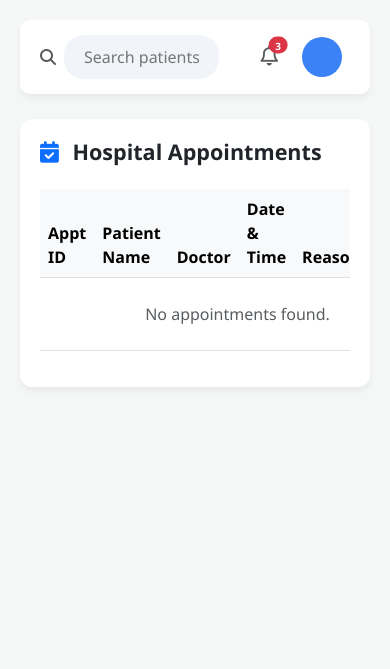
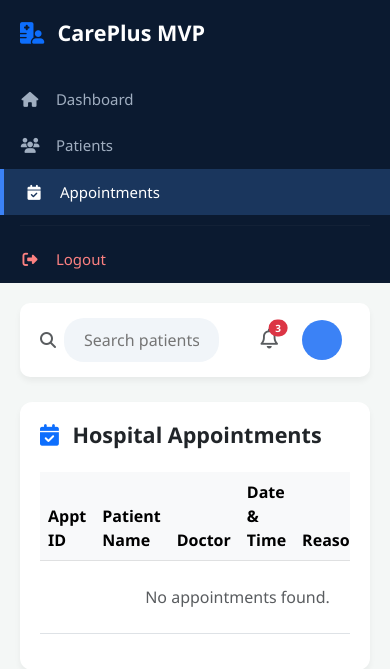
Before and after one commit to asieduhenry28-cmyk/HospitalSecurityMVP, a Flask app: template templates/view_appointments.html in a window 390 px wide. Shown: the top 669 px of the page. Run offline with Flask 3, Linux system fonts and the light colour scheme; the template is opened without the code that fills it, so the values that code supplies are empty; parts of the project's set-up code (start-up, migrations or seed data) failed here and were passed over.

Commit message:
Fixed sidebar disappearing bug on small screens

```diff
--- a/templates/audit_logs.html
+++ b/templates/audit_logs.html
@@ -14,7 +14,7 @@
         .sidebar a:hover, .sidebar a.active { background-color: #1a365d; color: white; border-left: 4px solid #3b82f6; }
         .sidebar i { margin-right: 12px; width: 20px; text-align: center; }
         .main-content { margin-left: 250px; padding: 20px; }
-        @media (max-width: 768px) { .sidebar { transform: translateX(-100%); } .main-content { margin-left: 0; } }
+        @media (max-width: 768px) { .sidebar { position: relative; width: 100%; min-height: auto; } .main-content { margin-left: 0; } }
         .top-navbar { background: white; padding: 15px 20px; border-radius: 10px; box-shadow: 0 4px 6px rgba(0,0,0,0.05); margin-bottom: 25px; display: flex; align-items: center; justify-content: space-between;}
         .profile-pic { width: 40px; height: 40px; border-radius: 50%; background-color: #3b82f6; color: white; display: flex; align-items: center; justify-content: center; font-weight: bold; font-size: 18px;}
         .table-card { background: white; border-radius: 12px; padding: 20px; box-shadow: 0 4px 6px rgba(0,0,0,0.05); }
--- a/templates/manage_users.html
+++ b/templates/manage_users.html
@@ -14,7 +14,7 @@
         .sidebar a:hover, .sidebar a.active { background-color: #1a365d; color: white; border-left: 4px solid #3b82f6; }
         .sidebar i { margin-right: 12px; width: 20px; text-align: center; }
         .main-content { margin-left: 250px; padding: 20px; }
-        @media (max-width: 768px) { .sidebar { transform: translateX(-100%); } .main-content { margin-left: 0; } }
+        @media (max-width: 768px) { .sidebar { position: relative; width: 100%; min-height: auto; } .main-content { margin-left: 0; } }
         .top-navbar { background: white; padding: 15px 20px; border-radius: 10px; box-shadow: 0 4px 6px rgba(0,0,0,0.05); margin-bottom: 25px; display: flex; align-items: center; justify-content: space-between;}
         .profile-pic { width: 40px; height: 40px; border-radius: 50%; background-color: #3b82f6; color: white; display: flex; align-items: center; justify-content: center; font-weight: bold; font-size: 18px;}
         .table-card { background: white; border-radius: 12px; padding: 20px; box-shadow: 0 4px 6px rgba(0,0,0,0.05); }
--- a/templates/security_demo.html
+++ b/templates/security_demo.html
@@ -14,7 +14,7 @@
         .sidebar a:hover, .sidebar a.active { background-color: #1a365d; color: white; border-left: 4px solid #3b82f6; }
         .sidebar i { margin-right: 12px; width: 20px; text-align: center; }
         .main-content { margin-left: 250px; padding: 20px; }
-        @media (max-width: 768px) { .sidebar { transform: translateX(-100%); } .main-content { margin-left: 0; } }
+        @media (max-width: 768px) { .sidebar { position: relative; width: 100%; min-height: auto; } .main-content { margin-left: 0; } }
         .top-navbar { background: white; padding: 15px 20px; border-radius: 10px; box-shadow: 0 4px 6px rgba(0,0,0,0.05); margin-bottom: 25px; display: flex; align-items: center; justify-content: space-between;}
         .profile-pic { width: 40px; height: 40px; border-radius: 50%; background-color: #3b82f6; color: white; display: flex; align-items: center; justify-content: center; font-weight: bold; font-size: 18px;}
 
--- a/templates/view_appointments.html
+++ b/templates/view_appointments.html
@@ -8,17 +8,27 @@
     <link rel="stylesheet" href="https://cdnjs.cloudflare.com/ajax/libs/font-awesome/6.4.0/css/all.min.css">
     <style>
         body { background-color: #f4f7f6; font-family: 'Segoe UI', Tahoma, Geneva, Verdana, sans-serif; }
+
+        /* SIDEBAR FIX: No media query, it will NEVER hide */
         .sidebar { background-color: #0b1a30; color: white; min-height: 100vh; padding-top: 20px; position: fixed; width: 250px; z-index: 1000;}
         .sidebar h4 { padding-left: 20px; margin-bottom: 30px; font-weight: bold; color: #fff; }
         .sidebar a { color: #a0aec0; text-decoration: none; padding: 12px 20px; display: block; transition: 0.3s; font-size: 15px;}
         .sidebar a:hover, .sidebar a.active { background-color: #1a365d; color: white; border-left: 4px solid #3b82f6; }
         .sidebar i { margin-right: 12px; width: 20px; text-align: center; }
+
+        /* MAIN CONTENT */
         .main-content { margin-left: 250px; padding: 20px; }
-        @media (max-width: 768px) { .sidebar { transform: translateX(-100%); } .main-content { margin-left: 0; } }
+
         .top-navbar { background: white; padding: 15px 20px; border-radius: 10px; box-shadow: 0 4px 6px rgba(0,0,0,0.05); margin-bottom: 25px; display: flex; align-items: center; justify-content: space-between;}
         .search-bar { background: #f1f5f9; border: none; border-radius: 20px; padding: 10px 20px; width: 400px; max-width: 100%;}
         .profile-pic { width: 40px; height: 40px; border-radius: 50%; background-color: #3b82f6; color: white; display: flex; align-items: center; justify-content: center; font-weight: bold; font-size: 18px;}
         .table-card { background: white; border-radius: 12px; padding: 20px; box-shadow: 0 4px 6px rgba(0,0,0,0.05); }
+
+        /* On small screens, just stack the sidebar on top instead of hiding it */
+        @media (max-width: 768px) {
+            .sidebar { position: relative; width: 100%; min-height: auto; }
+            .main-content { margin-left: 0; }
+        }
     </style>
 </head>
 <body>
--- a/templates/view_patients.html
+++ b/templates/view_patients.html
@@ -14,7 +14,7 @@
         .sidebar a:hover, .sidebar a.active { background-color: #1a365d; color: white; border-left: 4px solid #3b82f6; }
         .sidebar i { margin-right: 12px; width: 20px; text-align: center; }
         .main-content { margin-left: 250px; padding: 20px; }
-        @media (max-width: 768px) { .sidebar { transform: translateX(-100%); } .main-content { margin-left: 0; } }
+        @media (max-width: 768px) { .sidebar { position: relative; width: 100%; min-height: auto; } .main-content { margin-left: 0; } }
         .top-navbar { background: white; padding: 15px 20px; border-radius: 10px; box-shadow: 0 4px 6px rgba(0,0,0,0.05); margin-bottom: 25px; display: flex; align-items: center; justify-content: space-between;}
         .search-bar { background: #f1f5f9; border: none; border-radius: 20px; padding: 10px 20px; width: 400px; max-width: 100%;}
         .profile-pic { width: 40px; height: 40px; border-radius: 50%; background-color: #3b82f6; color: white; display: flex; align-items: center; justify-content: center; font-weight: bold; font-size: 18px;}
```
